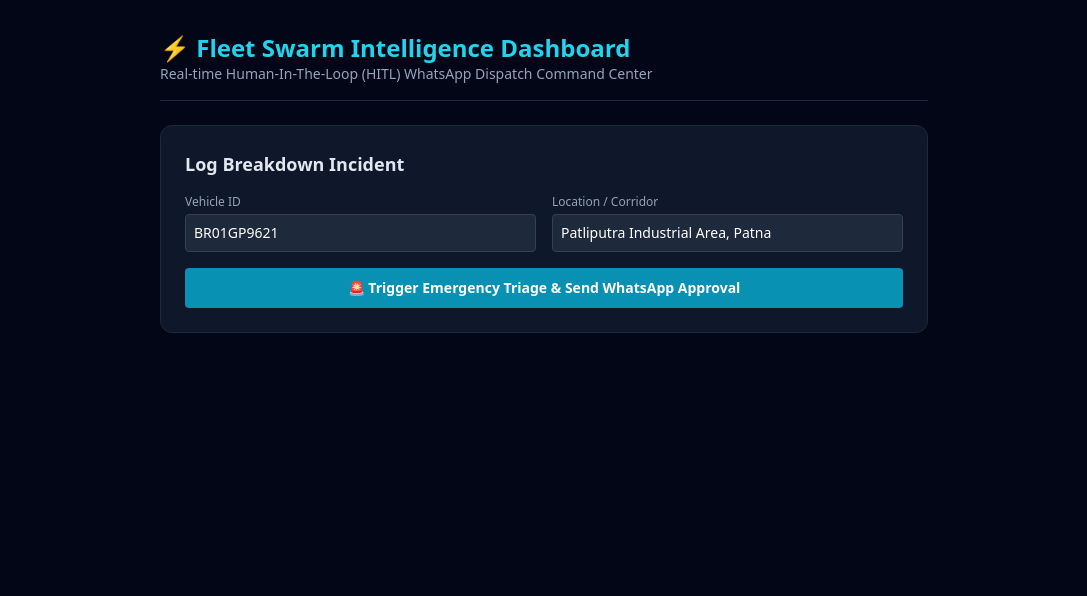
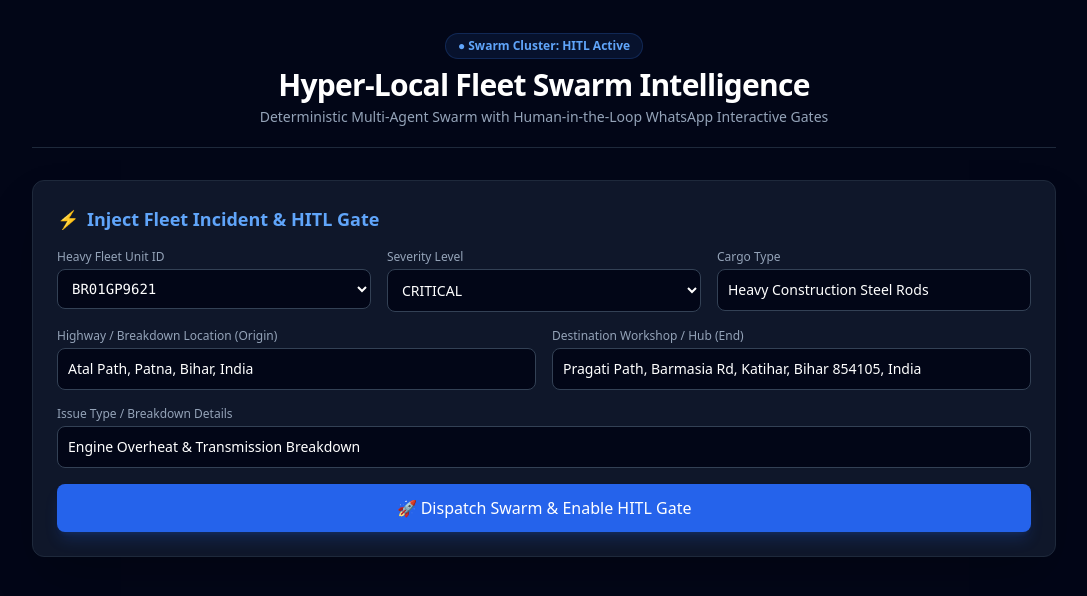
Before and after one commit to projects2829/fleet-swarm-project, a React (Create React App) app in the folder frontend/: page / in a window 1280 px wide. Shown: the top 596 px of the page, without its empty margins (96-1183 px from the left). Built offline with nearby package versions, Linux system fonts and the light colour scheme.

Commit message:
Update App.js

```diff
--- a/frontend/src/App.js
+++ b/frontend/src/App.js
@@ -1,163 +1,264 @@
-import React, { useState, useEffect } from 'react';
-
-const BACKEND_URL = "https://your-backend-service.onrender.com"; // Apni Render URL yahan dalein
+import React, { useState } from 'react';
+import './App.css';
 
 function App() {
-  const [vehicleId, setVehicleId] = useState("BR01GP9621");
-  const [location, setLocation] = useState("Patliputra Industrial Area, Patna");
-  const [issueType, setIssueType] = useState("Engine Overheating & Transmission Fault");
+  const [formData, setFormData] = useState({
+    vehicle_id: 'BR01GP9621',
+    location: 'Atal Path, Patna, Bihar, India',
+    destination: 'Pragati Path, Barmasia Rd, Katihar, Bihar 854105, India',
+    issue_type: 'Engine Overheat & Transmission Breakdown',
+    severity: 'CRITICAL',
+    cargo_type: 'Heavy Construction Steel Rods'
+  });
 
-  const [incidentData, setIncidentData] = useState(null);
-  const [approvalStatus, setApprovalStatus] = useState("PENDING_MANAGER_APPROVAL");
   const [loading, setLoading] = useState(false);
+  const [responseResult, setResponseResult] = useState(null);
+  const [error, setError] = useState(null);
+  const [approvalStatus, setApprovalStatus] = useState('PENDING');
 
-  // 1. Trigger Triage & Send WhatsApp Interactive Message
-  const handleTriggerTriage = async () => {
+  const handleChange = (e) => {
+    setFormData({ ...formData, [e.target.name]: e.target.value });
+  };
+
+  const handleSubmit = async (e) => {
+    e.preventDefault();
     setLoading(true);
+    setError(null);
+    setResponseResult(null);
+    setApprovalStatus('PENDING');
+
+    const API_URL = process.env.REACT_APP_API_URL || 'https://fleet-swarm-backend.onrender.com';
+
     try {
-      const triageRes = await fetch(`${BACKEND_URL}/api/triage`, {
-        method: "POST",
-        headers: { "Content-Type": "application/json" },
-        body: JSON.stringify({
-          vehicle_id: vehicleId,
-          location: location,
-          issue_type: issueType,
-          severity: "HIGH",
-          cargo_type: "Heavy Construction Material"
-        })
+      const res = await fetch(`${API_URL}/api/triage`, {
+        method: 'POST',
+        headers: { 'Content-Type': 'application/json' },
+        body: JSON.stringify(formData)
       });
-      const triageJson = await triageRes.json();
-      setIncidentData(triageJson);
-      setApprovalStatus(triageJson.approval_status);
 
-      // Send WhatsApp Interactive Buttons to Manager
-      const waRes = await fetch(`${BACKEND_URL}/api/send-whatsapp-interactive`, {
-        method: "POST",
-        headers: { "Content-Type": "application/json" },
-        body: JSON.stringify({
-          incident_id: triageJson.incident_id,
-          phone: triageJson.assigned_whatsapp_number,
-          vehicle_id: vehicleId,
-          hub: triageJson.final_resolution.primary_nearest_hub
-        })
-      });
-      const waJson = await waRes.json();
-
-      if (waJson.status === "meta_api_error") {
-        alert(`Meta API Error:\n${JSON.stringify(waJson.error_details, null, 2)}`);
+      const data = await res.json();
+      if (res.ok) {
+        setResponseResult(data);
+        setApprovalStatus(data.approval_status);
       } else {
-        alert("WhatsApp Interactive Approval Request Dispatched Successfully to Manager!");
+        setError(data.detail || 'Validation error from backend.');
       }
     } catch (err) {
-      console.error(err);
-      alert("Error triggering workflow");
+      setError('Failed to connect to backend server.');
     } finally {
       setLoading(false);
     }
   };
 
-  // 2. 🔄 Live Polling Effect for WhatsApp Button Click Response
-  useEffect(() => {
-    if (!incidentData || !incidentData.incident_id) return;
+  const routingTrace = responseResult?.traces?.find(t => t.step_name === 'Routing_Recalculation')?.output_payload;
+  const procurementTrace = responseResult?.traces?.find(t => t.step_name === 'Procurement_Vendor_Negotiation')?.output_payload;
+  const supervisorTrace = responseResult?.traces?.find(t => t.step_name === 'Supervisor_Triage')?.output_payload;
 
-    const interval = setInterval(async () => {
+  const nearestHub = procurementTrace?.nearest_operational_hub || supervisorTrace?.destination_workshop || 'Authorized Service Hub';
+  const allNearbyHubs = supervisorTrace?.all_nearby_service_centers || responseResult?.final_resolution?.all_available_service_centers || [];
+
+  const googleMapsRouteUrl = `https://www.google.com/maps/dir/?api=1&origin=${encodeURIComponent(formData.location)}&destination=${encodeURIComponent(formData.destination)}&waypoints=${encodeURIComponent(nearestHub)}&travelmode=driving`;
+  const googleMapsHubPinUrl = `https://www.google.com/maps/search/?api=1&query=${encodeURIComponent(nearestHub)}`;
+
+  // Trigger WhatsApp Interactive Buttons Dispatch
+  const handleTriggerInteractiveApproval = async () => {
+    if (!responseResult) return;
+    const API_URL = process.env.REACT_APP_API_URL || 'https://fleet-swarm-backend.onrender.com';
+
     try {
-        const res = await fetch(`${BACKEND_URL}/api/approval-status/${incidentData.incident_id}`);
+      const res = await fetch(`${API_URL}/api/send-whatsapp-interactive`, {
+        method: 'POST',
+        headers: { 'Content-Type': 'application/json' },
+        body: JSON.stringify({
+          incident_id: responseResult.incident_id,
+          phone: responseResult.assigned_whatsapp_number,
+          vehicle_id: formData.vehicle_id,
+          hub: nearestHub
+        })
+      });
       const data = await res.json();
+      alert(`HITL Status: ${data.status}\nInteractive Approval Buttons sent to WhatsApp number: ${responseResult.assigned_whatsapp_number}`);
+    } catch (err) {
+      alert('Failed to trigger interactive WhatsApp message.');
+    }
+  };
 
-        if (data.approval_status) {
-          setApprovalStatus(data.approval_status);
-
-          // Stop polling once approved or rejected
-          if (data.approval_status === "APPROVED_AND_DISPATCHED" || data.approval_status === "REJECTED_REROUTING") {
-            clearInterval(interval);
-          }
-        }
-      } catch (err) {
-        console.error("Polling error:", err);
-      }
-    }, 3000); // Check every 3 seconds
-
-    return () => clearInterval(interval);
-  }, [incidentData]);
+  // Simulate Manager Clicking "Approve Repair" on WhatsApp
+  const handleSimulateManagerApproval = () => {
+    setApprovalStatus('APPROVED_AND_DISPATCHED');
+  };
 
   return (
-    <div className="min-h-screen bg-slate-950 text-slate-100 p-8 font-sans">
-      <div className="max-w-3xl mx-auto space-y-6">
+    <div className="min-h-screen bg-slate-950 text-slate-100 p-4 md:p-8 font-sans">
+      <div className="max-w-5xl mx-auto space-y-8">
 
-        <header className="border-b border-slate-800 pb-4">
-          <h1 className="text-2xl font-bold text-cyan-400">⚡ Fleet Swarm Intelligence Dashboard</h1>
-          <p className="text-sm text-slate-400">Real-time Human-In-The-Loop (HITL) WhatsApp Dispatch Command Center</p>
+        {/* Header */}
+        <header className="border-b border-slate-800 pb-5 text-center">
+          <div className="inline-block bg-blue-500/10 text-blue-400 text-xs font-semibold px-3 py-1 rounded-full mb-2 border border-blue-500/20">
+            ● Swarm Cluster: HITL Active
+          </div>
+          <h1 className="text-3xl font-extrabold tracking-tight text-white">Hyper-Local Fleet Swarm Intelligence</h1>
+          <p className="text-slate-400 text-sm mt-1">Deterministic Multi-Agent Swarm with Human-in-the-Loop WhatsApp Interactive Gates</p>
         </header>
 
-        {/* Input Form */}
-        <div className="bg-slate-900 border border-slate-800 p-6 rounded-xl space-y-4">
-          <h2 className="text-lg font-semibold text-slate-200">Log Breakdown Incident</h2>
+        {/* Input Form Card */}
+        <div className="bg-slate-900 border border-slate-800 rounded-xl p-6 shadow-2xl">
+          <h2 className="text-lg font-semibold text-blue-400 mb-4 flex items-center gap-2">
+            <span>⚡</span> Inject Fleet Incident & HITL Gate
+          </h2>
 
-          <div className="grid grid-cols-2 gap-4">
+          <form onSubmit={handleSubmit} className="space-y-4">
+            <div className="grid grid-cols-1 md:grid-cols-3 gap-4">
               <div>
-              <label className="text-xs text-slate-400 block mb-1">Vehicle ID</label>
-              <input
-                type="text"
-                value={vehicleId}
-                onChange={(e) => setVehicleId(e.target.value)}
-                className="w-full bg-slate-800 border border-slate-700 rounded p-2 text-sm text-white"
-              />
+                <label className="block text-xs font-medium text-slate-400 mb-1">Heavy Fleet Unit ID</label>
+                <select name="vehicle_id" value={formData.vehicle_id} onChange={handleChange} className="w-full p-2.5 bg-slate-950 border border-slate-700 rounded-lg text-sm text-white focus:outline-none focus:border-blue-500 font-mono">
+                  <option value="BR01GP9621">BR01GP9621</option>
+                  <option value="BR01GM7465">BR01GM7465</option>
+                  <option value="BR01GP0756">BR01GP0756</option>
+                  <option value="BR01GP0757">BR01GP0757</option>
+                  <option value="BR01GP8148">BR01GP8148</option>
+                </select>
               </div>
               <div>
-              <label className="text-xs text-slate-400 block mb-1">Location / Corridor</label>
-              <input
-                type="text"
-                value={location}
-                onChange={(e) => setLocation(e.target.value)}
-                className="w-full bg-slate-800 border border-slate-700 rounded p-2 text-sm text-white"
-              />
+                <label className="block text-xs font-medium text-slate-400 mb-1">Severity Level</label>
+                <select name="severity" value={formData.severity} onChange={handleChange} className="w-full p-2.5 bg-slate-950 border border-slate-700 rounded-lg text-sm text-white focus:outline-none focus:border-blue-500">
+                  <option value="CRITICAL">CRITICAL</option>
+                  <option value="MODERATE">MODERATE</option>
+                </select>
+              </div>
+              <div>
+                <label className="block text-xs font-medium text-slate-400 mb-1">Cargo Type</label>
+                <input type="text" name="cargo_type" value={formData.cargo_type} onChange={handleChange} className="w-full p-2.5 bg-slate-950 border border-slate-700 rounded-lg text-sm text-white focus:outline-none focus:border-blue-500" required />
               </div>
             </div>
 
-          <button
-            onClick={handleTriggerTriage}
-            disabled={loading}
-            className="w-full bg-cyan-600 hover:bg-cyan-500 font-semibold py-2.5 rounded transition text-sm text-white cursor-pointer disabled:opacity-50"
-          >
-            {loading ? "Processing Swarm Triage..." : "🚨 Trigger Emergency Triage & Send WhatsApp Approval"}
-          </button>
+            <div className="grid grid-cols-1 md:grid-cols-2 gap-4">
+              <div>
+                <label className="block text-xs font-medium text-slate-400 mb-1">Highway / Breakdown Location (Origin)</label>
+                <input type="text" name="location" value={formData.location} onChange={handleChange} className="w-full p-2.5 bg-slate-950 border border-slate-700 rounded-lg text-sm text-white focus:outline-none focus:border-blue-500" required />
               </div>
-
-        {/* Live Status Tracking Panel */}
-        {incidentData && (
-          <div className="bg-slate-900 border border-slate-800 p-6 rounded-xl space-y-4">
-            <h3 className="text-md font-semibold text-cyan-300">Incident Tracker: {incidentData.incident_id}</h3>
-
-            <div className="p-4 bg-slate-800/80 rounded-lg border border-slate-700 flex items-center justify-between">
               <div>
-                <p className="text-xs text-slate-400">Assigned Manager WhatsApp:</p>
-                <p className="text-sm font-mono font-bold text-slate-200">{incidentData.assigned_whatsapp_number}</p>
+                <label className="block text-xs font-medium text-slate-400 mb-1">Destination Workshop / Hub (End)</label>
+                <input type="text" name="destination" value={formData.destination} onChange={handleChange} className="w-full p-2.5 bg-slate-950 border border-slate-700 rounded-lg text-sm text-white focus:outline-none focus:border-blue-500" required />
+              </div>
             </div>
 
             <div>
-                <p className="text-xs text-slate-400 mb-1">Live Status:</p>
-                {approvalStatus === "PENDING_MANAGER_APPROVAL" && (
-                  <span className="px-3 py-1 bg-yellow-500/20 text-yellow-400 border border-yellow-500/30 rounded-full text-xs animate-pulse font-medium">
-                    ⏳ Waiting for WhatsApp Response...
-                  </span>
+              <label className="block text-xs font-medium text-slate-400 mb-1">Issue Type / Breakdown Details</label>
+              <input type="text" name="issue_type" value={formData.issue_type} onChange={handleChange} className="w-full p-2.5 bg-slate-950 border border-slate-700 rounded-lg text-sm text-white focus:outline-none focus:border-blue-500" required />
+            </div>
+
+            <button type="submit" disabled={loading} className="w-full bg-blue-600 hover:bg-blue-500 text-white font-medium py-3 rounded-lg transition duration-200 shadow-lg shadow-blue-600/20 disabled:opacity-50">
+              {loading ? 'Executing Swarm & Setting HITL Gate...' : '🚀 Dispatch Swarm & Enable HITL Gate'}
+            </button>
+          </form>
+        </div>
+
+        {error && (
+          <div className="bg-red-950/80 border border-red-800 text-red-200 p-4 rounded-xl text-sm">
+            {String(error)}
+          </div>
         )}
-                {approvalStatus === "APPROVED_AND_DISPATCHED" && (
-                  <span className="px-3 py-1 bg-emerald-500/20 text-emerald-400 border border-emerald-500/30 rounded-full text-xs font-bold">
-                    ✅ Approved & Mechanic Dispatched!
-                  </span>
-                )}
-                {approvalStatus === "REJECTED_REROUTING" && (
-                  <span className="px-3 py-1 bg-rose-500/20 text-rose-400 border border-rose-500/30 rounded-full text-xs font-bold">
-                    ❌ Rejected — Rerouting Triggered
-                  </span>
+
+        {/* Execution Results & HITL Interactive Panel */}
+        {responseResult && (
+          <div className="space-y-6">
+
+            <div className="bg-gradient-to-br from-slate-900 to-slate-950 border border-blue-500/30 rounded-xl p-6 shadow-2xl relative overflow-hidden">
+              <div className="absolute top-0 right-0 bg-amber-600 text-white text-[10px] font-bold px-3 py-1 rounded-bl-xl uppercase tracking-wider">
+                HITL Approval Gate Active
+              </div>
+
+              <h3 className="text-lg font-bold text-white mb-3 flex items-center gap-2">
+                <span>🛡️</span> Human-in-the-Loop WhatsApp Interactive Workflow
+              </h3>
+
+              {/* Approval Status Banner */}
+              <div className={`p-4 rounded-lg mb-5 border flex flex-col sm:flex-row justify-between items-start sm:items-center gap-3 ${
+                approvalStatus === 'APPROVED_AND_DISPATCHED'
+                  ? 'bg-emerald-950/50 border-emerald-500/40 text-emerald-300'
+                  : 'bg-amber-950/40 border-amber-500/30 text-amber-300'
+              }`}>
+                <div>
+                  <span className="text-[10px] uppercase font-bold tracking-wider block opacity-80">Manager Approval Status</span>
+                  <div className="text-sm font-bold mt-0.5">
+                    {approvalStatus === 'APPROVED_AND_DISPATCHED'
+                      ? '✅ Approved by Manager (ERP State Committed & Mechanic Dispatched)'
+                      : '⏳ Pending Manager Approval (Waiting for WhatsApp Interactive Click)'}
+                  </div>
+                </div>
+
+                <div className="flex gap-2 w-full sm:w-auto">
+                  {approvalStatus !== 'APPROVED_AND_DISPATCHED' && (
+                    <>
+                      <button
+                        onClick={handleTriggerInteractiveApproval}
+                        className="bg-blue-600 hover:bg-blue-500 text-white text-xs font-semibold py-2 px-3 rounded transition"
+                      >
+                        📲 Send Buttons to WhatsApp
+                      </button>
+                      <button
+                        onClick={handleSimulateManagerApproval}
+                        className="bg-emerald-600 hover:bg-emerald-500 text-white text-xs font-semibold py-2 px-3 rounded transition"
+                      >
+                        ✅ Simulate "Approve" Click
+                      </button>
+                    </>
                   )}
                 </div>
               </div>
 
-            <div className="text-xs text-slate-400 bg-slate-950 p-3 rounded border border-slate-800">
-              <span className="font-semibold text-slate-300">Selected Workshop:</span> {incidentData.final_resolution.primary_nearest_hub}
+              <div className="grid grid-cols-1 md:grid-cols-2 gap-4 mb-5">
+                <div className="bg-slate-950/80 p-4 rounded-lg border border-slate-800">
+                  <span className="text-xs text-slate-400 block uppercase tracking-wider mb-1">Total Distance & ETA</span>
+                  <div className="text-xl font-extrabold text-blue-400">
+                    {routingTrace?.total_distance || 'N/A'} <span className="text-sm font-normal text-slate-300">({routingTrace?.estimated_travel_time || 'N/A'})</span>
                   </div>
+                </div>
+
+                <div className="bg-slate-950/80 p-4 rounded-lg border border-slate-800 flex flex-col justify-between">
+                  <div>
+                    <span className="text-xs text-slate-400 block uppercase tracking-wider mb-1">Primary Nearest Hub</span>
+                    <div className="text-sm font-bold text-emerald-400 truncate">
+                      {nearestHub}
+                    </div>
+                  </div>
+                  <a
+                    href={googleMapsHubPinUrl}
+                    target="_blank"
+                    rel="noopener noreferrer"
+                    className="mt-3 text-center bg-slate-900 hover:bg-slate-800 text-emerald-400 border border-emerald-500/40 text-xs font-semibold py-1.5 px-3 rounded transition flex items-center justify-center gap-1.5"
+                  >
+                    <span>🎯</span> Pinpoint Hub on Google Maps
+                  </a>
+                </div>
+              </div>
+
+              {/* Numbered List */}
+              <div className="bg-slate-900/90 p-4 rounded-lg border border-slate-800 mb-5">
+                <strong className="text-white block mb-3 text-xs uppercase tracking-wider text-blue-400">
+                  Detected Authorized Service Centers:
+                </strong>
+                <ul className="space-y-2.5 text-xs text-slate-300">
+                  {allNearbyHubs.map((hubName, idx) => (
+                    <li key={idx} className="bg-slate-950 p-3 rounded-lg border border-slate-800/80 font-mono flex items-start gap-3 shadow-inner">
+                      <span className="text-emerald-400 font-bold text-sm bg-emerald-950/50 px-2 py-0.5 rounded border border-emerald-800/40">{idx + 1}</span>
+                      <span className="text-slate-200 leading-relaxed self-center">{typeof hubName === 'string' ? hubName.replace(/^\d+\.\s*/, '') : JSON.stringify(hubName)}</span>
+                    </li>
+                  ))}
+                </ul>
+              </div>
+
+              <a
+                href={googleMapsRouteUrl}
+                target="_blank"
+                rel="noopener noreferrer"
+                className="block text-center w-full bg-emerald-600 hover:bg-emerald-500 text-white font-semibold py-3 px-4 rounded-lg transition shadow-lg shadow-emerald-600/20 text-sm flex items-center justify-center gap-2"
+              >
+                <span>🗺️</span> Open Full Route with Hub Waypoint in Google Maps
+              </a>
+            </div>
+
           </div>
         )}
 
```
Lines whose indentation alone changed are shown as unchanged.
